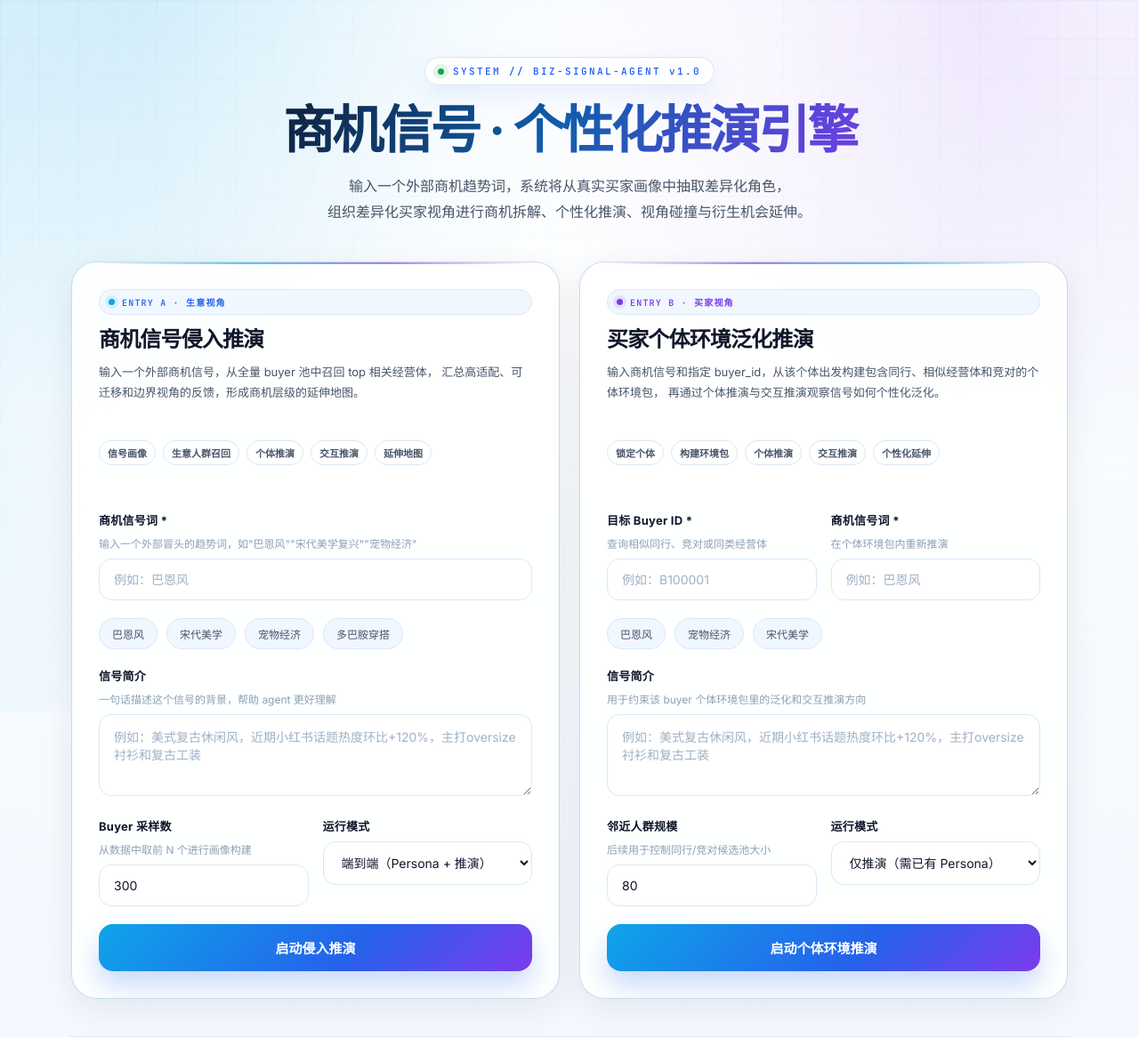
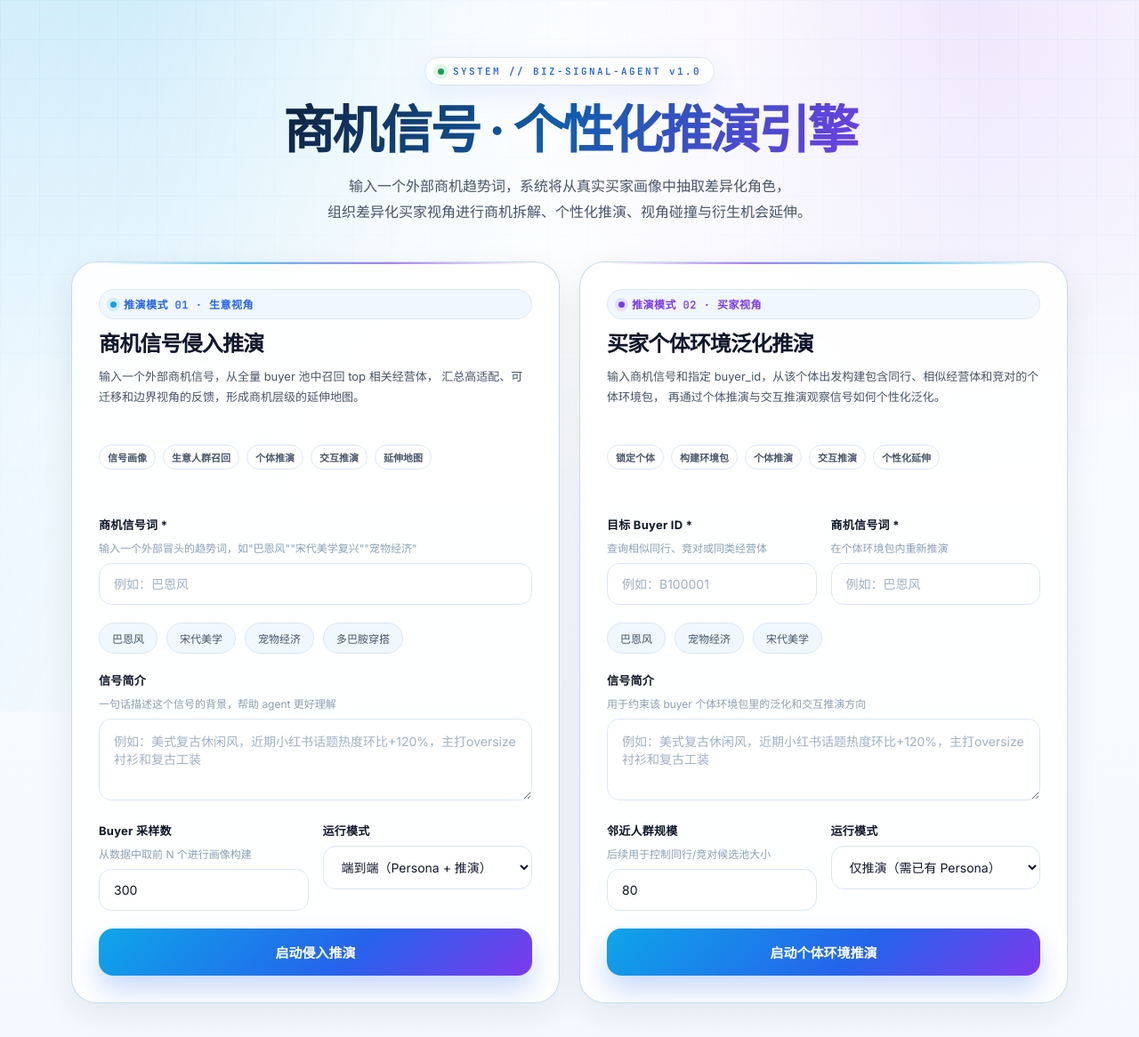
Before and after one commit to heroofzhiwei-ops/buss_simulation, a Flask app: page / in a window 1280 px wide. Shown: the top 1166 px of the page at 89% size. Run offline with Flask 3, Linux system fonts and the light colour scheme; data that the repository does not hold is empty.

Commit message:
Localize entry mode labels
Co-authored-by: heroofzhiwei-ops <heroofzhiwei-ops@users.noreply.github.com>

```diff
--- a/templates/index.html
+++ b/templates/index.html
@@ -243,17 +243,16 @@
     display: inline-flex;
     align-items: center;
     gap: 8px;
-    padding: 6px 10px;
+    padding: 7px 12px;
     margin-bottom: 14px;
     border-radius: 999px;
     background: rgba(239, 247, 255, 0.9);
     border: 1px solid var(--line);
     color: var(--accent-deep);
     font-family: 'JetBrains Mono', monospace;
-    font-size: 10px;
-    font-weight: 700;
-    letter-spacing: 0.12em;
-    text-transform: uppercase;
+    font-size: 12px;
+    font-weight: 800;
+    letter-spacing: 0.04em;
   }
 
   .entry-kicker::before {
@@ -757,7 +756,7 @@
   <!-- Entry Cards -->
   <div class="entry-grid" id="entryGrid">
     <div class="entry-card signal-entry">
-      <div class="entry-kicker">ENTRY A · 生意视角</div>
+      <div class="entry-kicker">推演模式 01 · 生意视角</div>
       <h2>商机信号侵入推演</h2>
       <p class="entry-desc">
         输入一个外部商机信号，从全量 buyer 池中召回 top 相关经营体，
@@ -812,7 +811,7 @@
     </div>
 
     <div class="entry-card buyer-entry">
-      <div class="entry-kicker">ENTRY B · 买家视角</div>
+      <div class="entry-kicker">推演模式 02 · 买家视角</div>
       <h2>买家个体环境泛化推演</h2>
       <p class="entry-desc">
         输入商机信号和指定 buyer_id，从该个体出发构建包含同行、相似经营体和竞对的个体环境包，
```
Also changed, not shown: data/output/entry_preview.html (+6 -7 lines).
